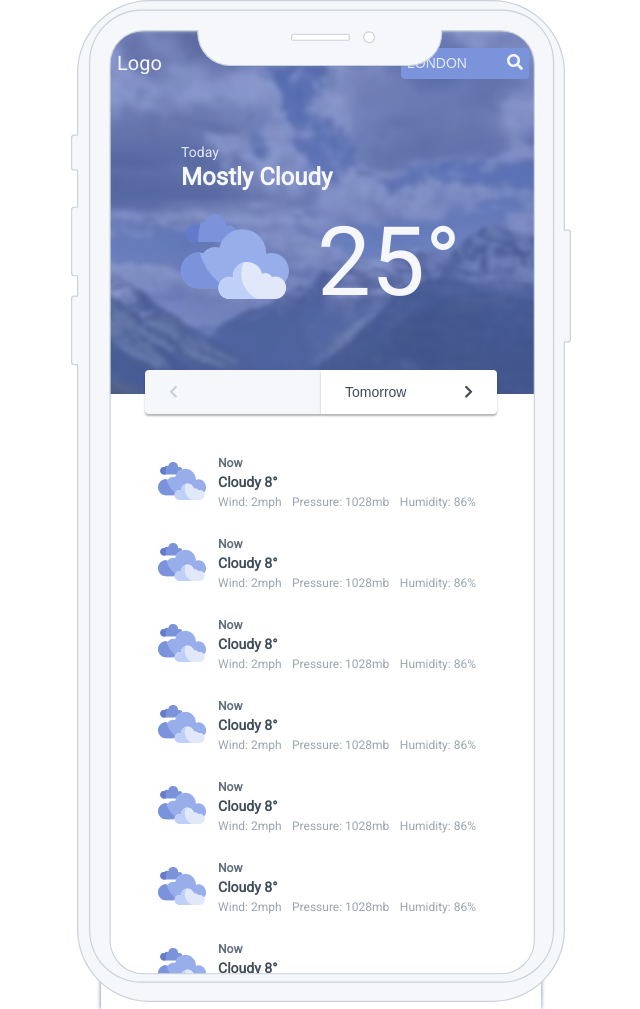
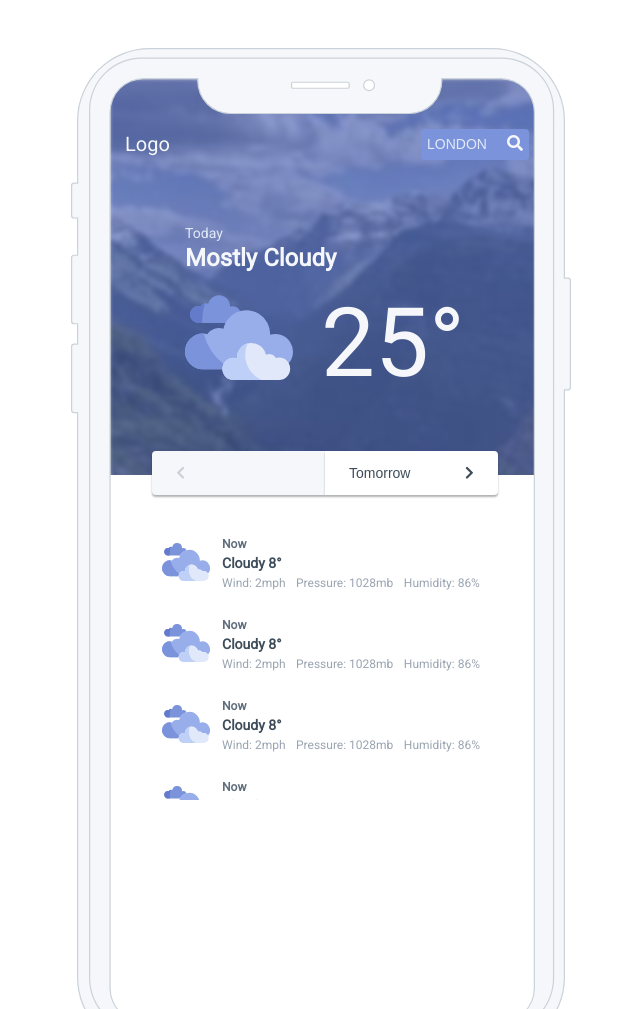
Before and after one commit to blackwellweb/weather_app_rest_api, a website built with webpack: page src/index.html in a window 1280 px wide. Shown: the whole page, without its empty margins (319-959 px from the left). After the commit the page ends 800 px from the top, so only its background shows below. Built offline with nearby package versions, Linux system fonts and the light colour scheme; files whose address does not match are found by name.

Commit message:
Page is now responsive - will still need to pay with the hearder on desktop view but for now its okay

```diff
--- a/src/css/main.scss
+++ b/src/css/main.scss
@@ -66,6 +66,7 @@
     font-weight: 400;
     line-height: 1.7;
     box-sizing: border-box;
+    overflow-x: hidden;;
 }
 
 
@@ -89,12 +90,13 @@
     @include desktop{
         grid-row: 1;
         grid-column: 1;
-        //align-self: center;
         justify-self: center;
         max-width: 44rem;
-        max-height: 72.6rem;
-        //overflow-y: scroll;
-        margin-top: 3rem;
+        max-height: 94.6rem;
+        margin-top: 7.8rem;
+        overflow: scroll;
+        overflow-x: hidden;
+        padding-left: .8rem;
     }
 
 
@@ -111,6 +113,11 @@
     "logo searchBar";
     align-items: center;
     color: $primaryFontColour;
+
+    @include desktop{
+        //margin-top: 2.4rem;
+        margin-top: 3.3rem;
+    }
 
     &__logo{
         grid-area: logo;
@@ -134,6 +141,10 @@
         border: 0;
         max-width: 10rem;
         text-transform: uppercase;
+
+        @include desktop{
+            max-width: 8rem;
+        }
     }
 
     &__searchBar input:focus{
@@ -417,11 +428,16 @@
 
 
 .phoneOverlay{
-   position: fixed;
-   position: fixed;
-   left: 50%;
-   transform: translate(-50%, 0);
-   pointer-events: none; // this allows you to Click through div to underlying elements
+    display: none;
+
+    @include desktop{
+        display: block;
+        position: fixed;
+        left: 50%;
+        transform: translate(-50%, 0);
+        pointer-events: none; // this allows you to Click through div to underlying elements
+        margin-top: 4.8rem;
+    }
 
     &__img{
         height: auto;
```
Also changed, not shown: src/assets/svgs/phone background-with-backing.svg (added).
